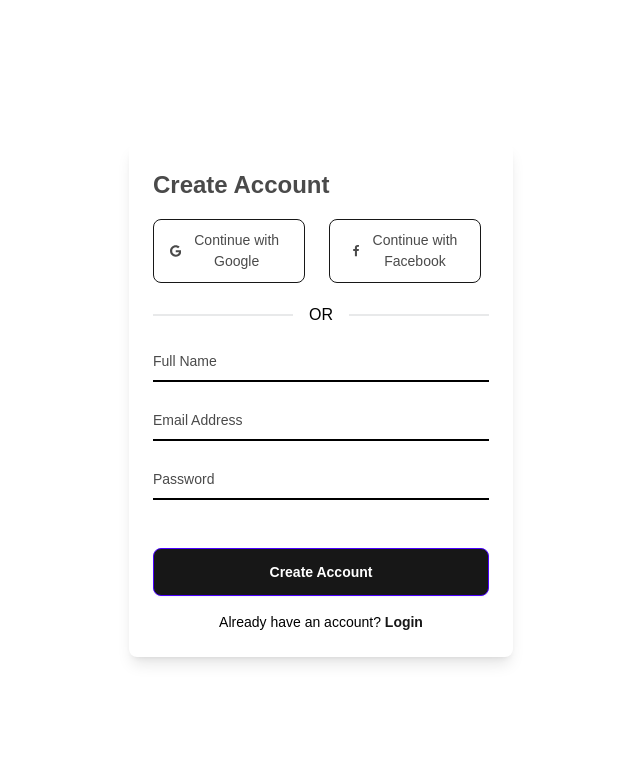
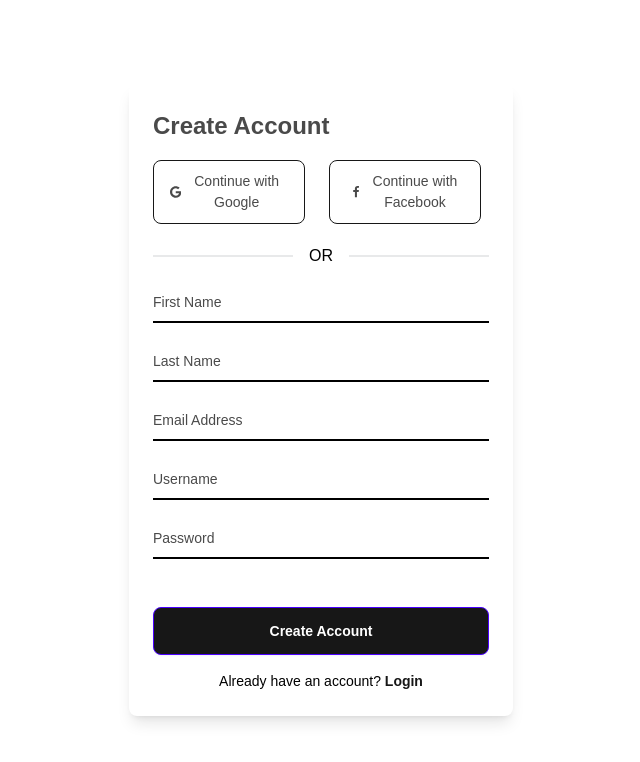
Before and after one commit to TechpreneurCambodia/smean-frontend, a Next.js app: page /signup in a window 1280 px wide. Shown: the top 762 px of the page, without its empty margins (319-959 px from the left). Built offline with nearby package versions, Linux system fonts and the light colour scheme.

Commit message:
integrated sign up page and alert

```diff
--- a/src/app/login/page.js
+++ b/src/app/login/page.js
@@ -30,7 +30,6 @@ export default function Page() {
         usernameOrEmail: email,
         password,
       });
-      console.log("Username", email);
       console.log("response", response);
       if (response.status === 200 || response.status === 201) {
         router.push("/home");
@@ -42,7 +41,7 @@ export default function Page() {
       } else {
         setErrorMessage("An error occurred. Please try again.");
       }
-      console.log("Username", email);
+      console.log("Errr", error);
     }
   };
 
--- a/src/app/signup/page.js
+++ b/src/app/signup/page.js
@@ -1,36 +1,112 @@
-"use client"
+"use client";
 import React from "react";
 
 import SocialSignUp from "@/components/SocialSignUp";
 import FloatingInput from "@/components/FloatingInput";
 import Button from "@/components/Button";
 import Link from "next/link";
+import axios from "axios";
+import { useState, useEffect } from "react";
+import { useRouter } from "next/navigation";
+import Alert from "@/components/Alert";
 
 export default function Page() {
+  const router = useRouter();
+  const [email, setEmail] = useState("");
+  const [password, setPassword] = useState("");
+  const [firstname, setFirstName] = useState("");
+  const [lastname, setLastName] = useState("");
+  const [username, setUsername] = useState("");
+  const [errorMessage, setErrorMessage] = useState("");
+
+  const handleLogin = async () => {
+    try {
+      const response = await axios.post(
+        `${process.env.BASE_URL}/auth/register`,
+        {
+          email: email,
+          password: password,
+          firstName: firstname,
+          lastName: lastname,
+          username: username,
+        }
+      );
+      console.log("email", email);
+      console.log("response", response);
+      if (response.status === 200 || response.status === 201) {
+        router.push("/login");
+      }
+    } catch (error) {
+      console.log(error);
+      if (error.response.status == 400) {
+        const message = error.response.data.message;
+        setErrorMessage(message);
+      } else {
+        setErrorMessage("An error occurred. Please try again.");
+      }
+      console.log("Errr", error);
+    }
+    console.log("email", email);
+  };
+
   return (
     <div className="flex items-center justify-center h-screen bg-gray-200">
       <div className="bg-white p-6 rounded-lg shadow-lg w-96">
         <h2 className="text-left text-2xl font-bold text-darkGray">
           Create Account
         </h2>
+        {errorMessage && ( // Conditionally render alert
+            <Alert message={errorMessage} />
+          )}
         <SocialSignUp />
         <div className="divider text-black color-black">OR</div>
 
         <div className="mt-4">
-          <FloatingInput type="fullname" placeholder="Full Name" />
+          <FloatingInput
+            type="firstname"
+            placeholder="First Name"
+            value={firstname}
+            onChange={(e) => setFirstName(e.target.value)}
+          />
         </div>
 
         <div className="mt-4">
-          <FloatingInput type="email" placeholder="Email Address" />
+          <FloatingInput
+            type="lastname"
+            placeholder="Last Name"
+            value={lastname}
+            onChange={(e) => setLastName(e.target.value)}
+          />
         </div>
+
         <div className="mt-4">
-          <FloatingInput type="password" placeholder="Password" />
+          <FloatingInput
+            type="email"
+            placeholder="Email Address"
+            value={email}
+            onChange={(e) => setEmail(e.target.value)}
+          />
+        </div>
+
+        <div className="mt-4">
+          <FloatingInput
+            type="username"
+            placeholder="Username"
+            value={username}
+            onChange={(e) => setUsername(e.target.value)}
+          />
+        </div>
+
+        <div className="mt-4">
+          <FloatingInput type="password" placeholder="Password" value={password}  onChange={(e) => setPassword(e.target.value)}/>
         </div>
 
         <div className="mt-12">
           <Button
             text="Create Account"
-            onClick={() => alert("Logging in...")}
+            onClick={() => {
+              handleLogin();
+            }}
           />
         </div>
 
--- a/src/components/FloatingInput.js
+++ b/src/components/FloatingInput.js
@@ -1,6 +1,6 @@
 import React from "react";
 
-function FloatingInput({ type = "text", placeholder, name }) {
+function FloatingInput({ type = "text", placeholder, name, value, onChange }) {
   return (
     <div className="relative z-0">
       <input
@@ -9,6 +9,8 @@ function FloatingInput({ type = "text", placeholder, name }) {
         name={name}
         className="block py-2.5 px-0 w-full text-sm text-heading text-darkGray bg-transparent border-0 border-b-2 border-black -white focus:outline-none focus:ring-0 focus:border-blue-600 peer"
         placeholder=" "
+        value = {value}
+        onChange = {onChange}
       />
       <label
         htmlFor={placeholder.toLowerCase().replace(/\s+/g, "_")}
```
